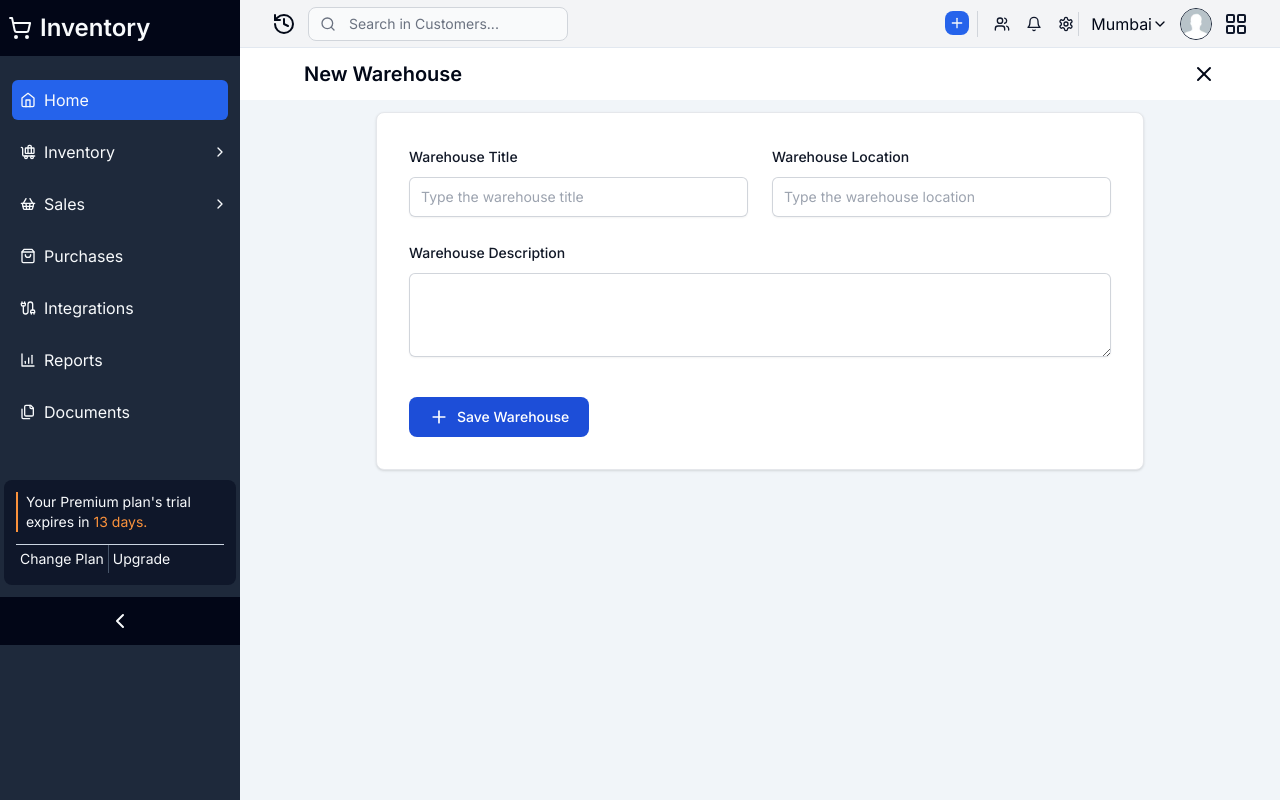
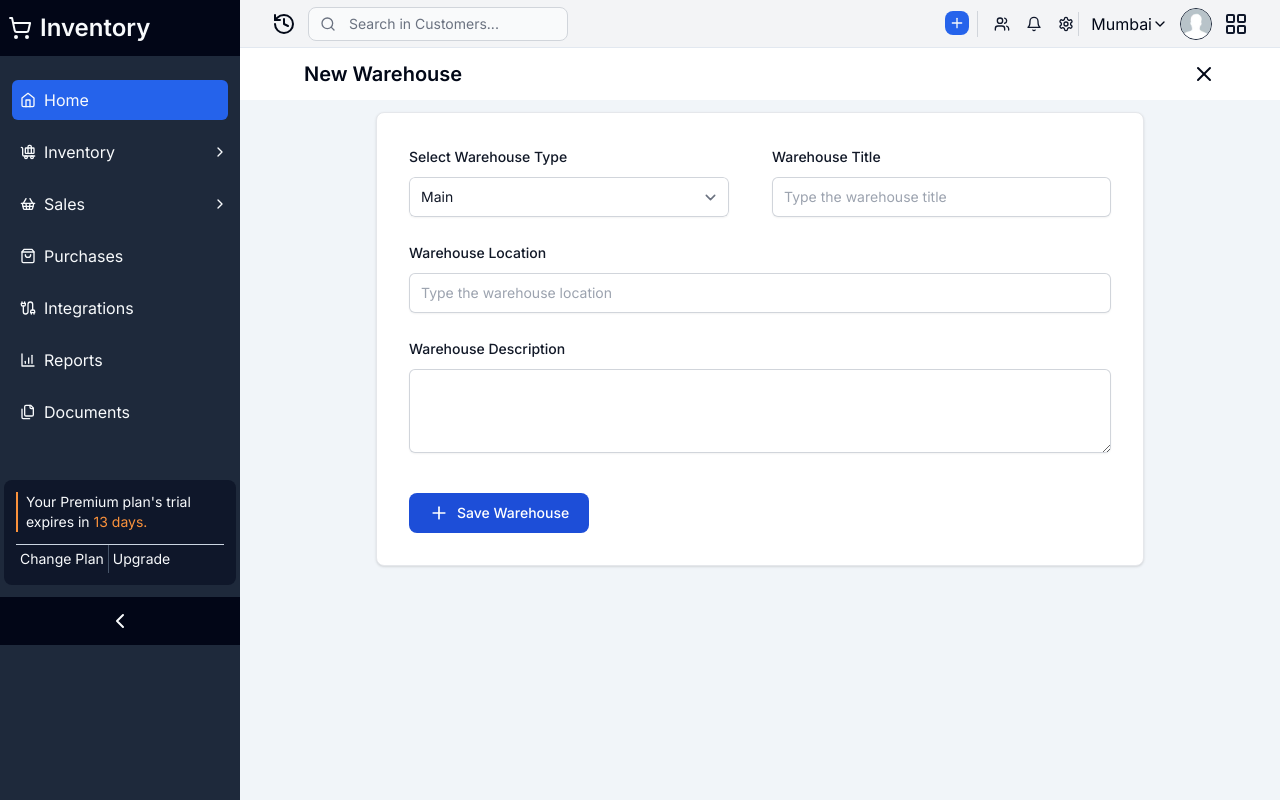
Before and after one commit to CodingKing2003/Inventory-Managemenr-System-SAAS, a Next.js app: page /dashboard/inventory/warehouse/new in a window 1280 px wide. Built offline with nearby package versions, Linux system fonts and the light colour scheme.

Commit message:
Modifying Warehouse Form

```diff
--- a/app/(back-office)/dashboard/inventory/warehouse/new/page.jsx
+++ b/app/(back-office)/dashboard/inventory/warehouse/new/page.jsx
@@ -1,4 +1,5 @@
 "use client";
+import SelectInput from "@/components/FormInputs/SelectInput";
 import SubmitButton from "@/components/FormInputs/SubmitButton";
 import TextAreaInput from "@/components/FormInputs/TextAreaInput";
 import TextInput from "@/components/FormInputs/TextInput";
@@ -9,6 +10,17 @@ import React, { useState } from "react";
 import { useForm } from "react-hook-form";
 
 const NewWarehouse = () => {
+
+  const selectOptions=[
+    {
+      label:"Main",
+      value:"main",
+    },
+    {
+      label:"Branch",
+      value:"branch",
+    },
+  ]
   const [loading, setLoading] = useState(false);
   const {
     register,
@@ -47,6 +59,7 @@ const NewWarehouse = () => {
       <div className="w-full max-w-3xl p-4 bg-white border border-gray-200 rounded-lg shadow sm:p-6 md:p-8 dark:bg-gray-800 dark:border-gray-700 mx-auto my-3">
         <form onSubmit={handleSubmit(onSubmit)} className="">
           <div className="grid gap-4 mb-4 sm:grid-cols-2 sm:gap-6">
+           <SelectInput register={register} className="w-full" name="type" label="Select Warehouse Type" options={selectOptions} />
             <TextInput
               name="title"
               label="Warehouse Title"
@@ -64,7 +77,7 @@ const NewWarehouse = () => {
               register={register}
               required
               errors={errors}
-              className="w-full"
+
             />
 
             <TextAreaInput
--- /dev/null
+++ b/components/FormInputs/SelectInput.jsx
@@ -0,0 +1,36 @@
+import React from "react";
+
+export default function SelectInput({
+  label,
+  name,
+  register,
+  className = "sm:col-span-2",
+  options = [],
+}) {
+  return (
+    <div className={className}>
+      <label
+        htmlFor={name}
+        className="block text-sm font-medium leading-6 text-gray-900"
+      >
+        {label}
+      </label>
+      <div className="mt-2">
+        <select
+          {...register(`${name}`)}
+          id={name}
+          name={name}
+          className="block w-full rounded-md border-0 py-2 text-gray-900 shadow-sm ring-1 ring-inset ring-gray-300 focus:ring-2 focus:ring-inset focus:ring-indigo-600 sm:max-w-xs sm:text-sm sm:leading-6"
+        >
+          {options.map((option, i) => {
+            return (
+              <option key={i} value={option.value}>
+                {option.label}
+              </option>
+            );
+          })}
+        </select>
+      </div>
+    </div>
+  );
+}
```
